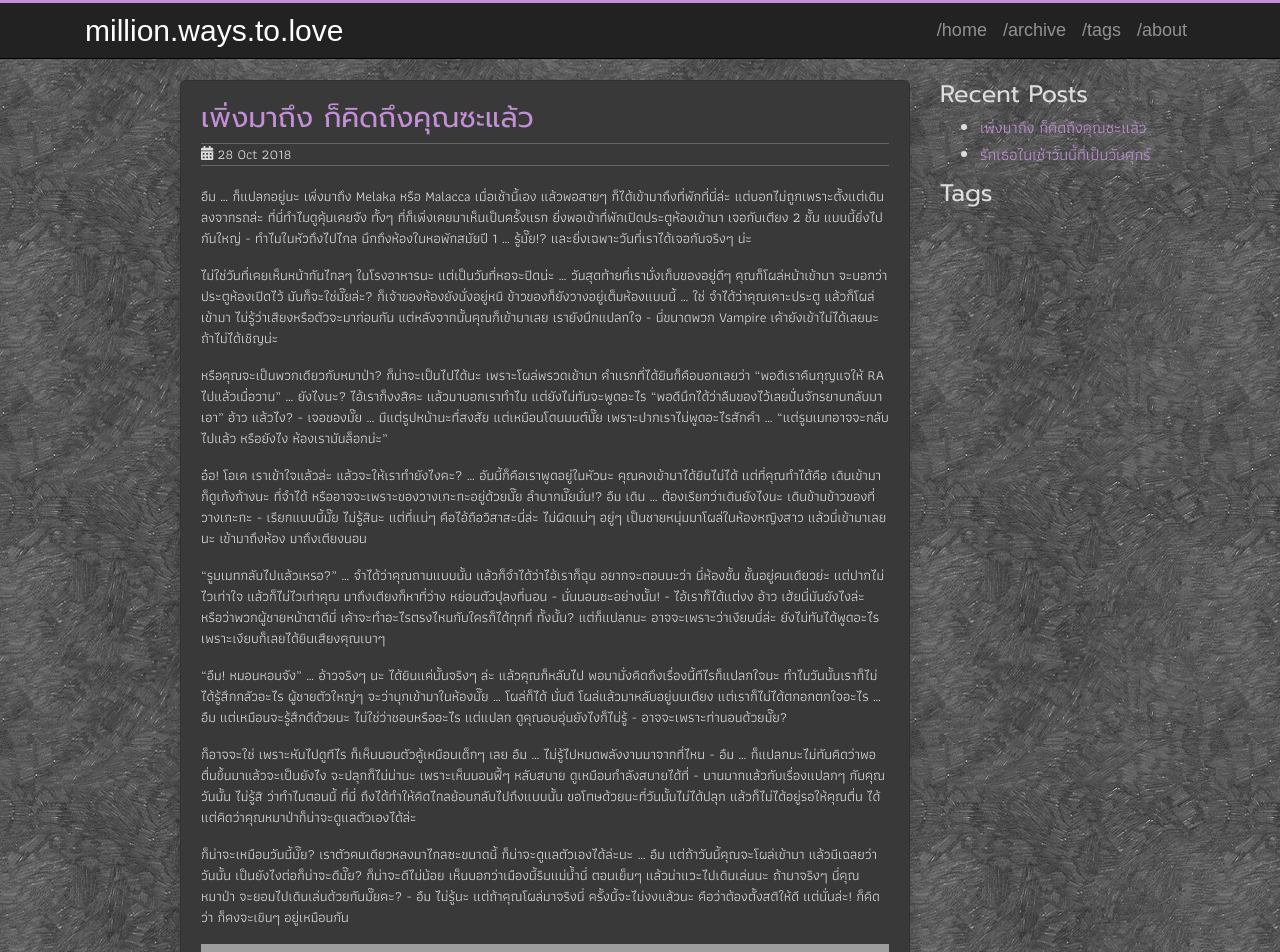
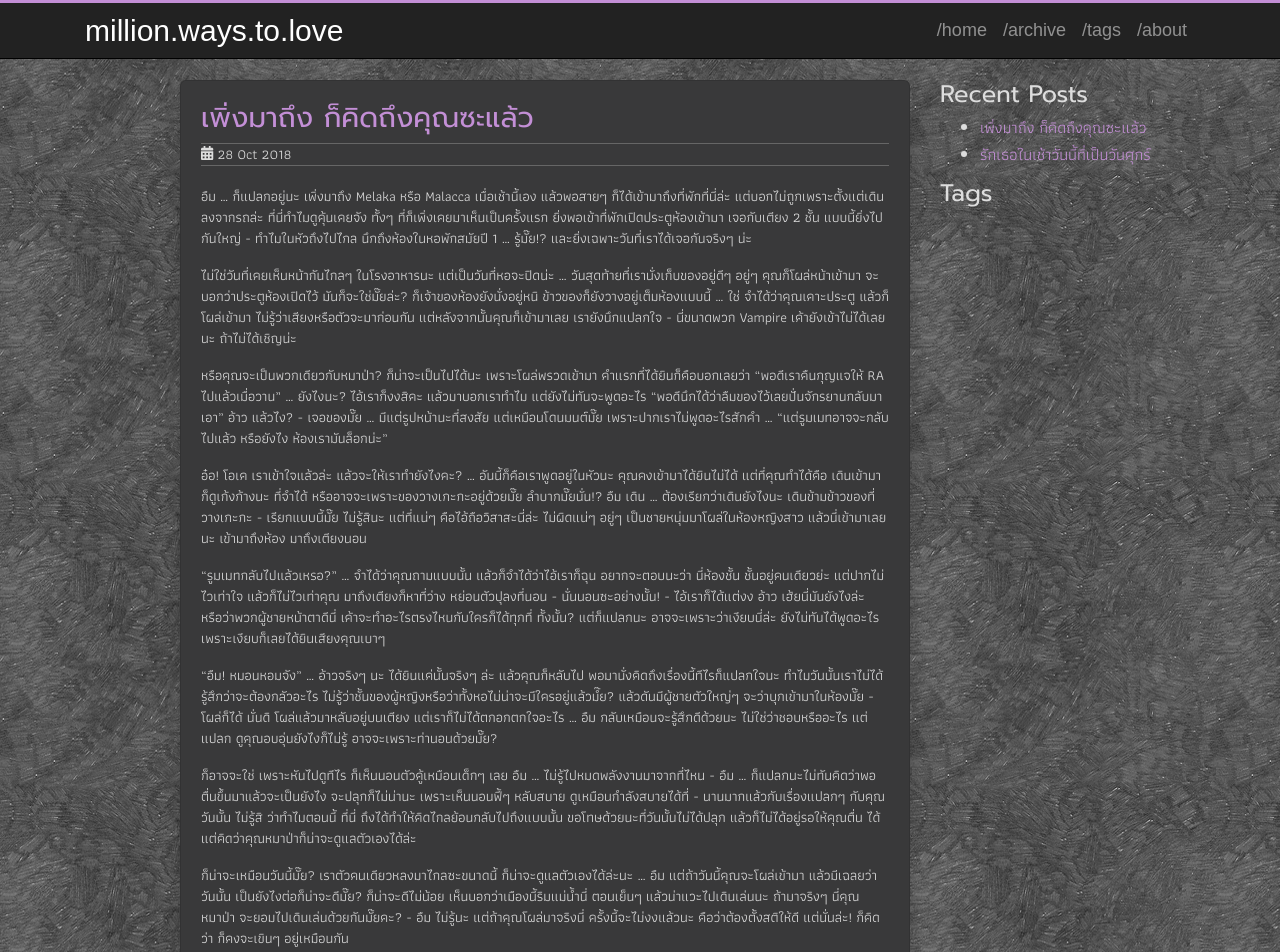
Before and after one commit to sdeehub/love, a Jekyll site: the page built from _posts/2018-10-28-dorm-room.md, in a window 1280 px wide and 1400 px high. Shown: the top 952 px of the window. Built offline with Jekyll 4.4.1, drawn with Linux system fonts in a browser that asks for light colours; comment, search, counter and statistics services are not loaded; some of the changed text lies outside the part shown; grey boxes are pictures that could not be loaded.

Commit message:
fix couple things

```diff
--- a/_posts/2018-10-28-dorm-room.md
+++ b/_posts/2018-10-28-dorm-room.md
@@ -8,7 +8,7 @@ comments: true
 ---
 อืม ... ก็แปลกอยู่นะ เพิ่งมาถึง Melaka หรือ Malacca เมื่อเช้านี้เอง แล้วพอสายๆ ก็ได้เข้ามาถึงที่พักที่นี่ล่ะ แต่บอกไม่ถูกเพราะตั้งแต่เดินลงจากรถล่ะ ที่นี่ทำไมดูคุ้นเคยจัง ทั้งๆ ที่ก็เพิ่งเคยมาเห็นเป็นครั้งแรก ยิ่งพอเข้าที่พักเปิดประตูห้องเข้ามา เจอกับเตียง 2 ชั้น แบบนี้ยิ่งไปกันใหญ่ - ทำไมในหัวถึงไปไกล นึกถึงห้องในหอพักสมัยปี 1 ... รู้มั๊ย!? และยิ่งเฉพาะวันที่เราได้เจอกันจริงๆ น่ะ
 
-ไม่ใช่วันที่เคยเห็นหน้ากันไกลๆ ในโรงอาหารนะ แต่เป็นวันที่หอจะปิดน่ะ ... วันสุดท้ายที่เรานั่งเก็บของอยู่ดีๆ คุณก็โผล่หน้าเข้ามา จะบอกว่าประตูห้องเปิดไว้ มันก็จะใช่มั๊ยล่ะ? ก็เจ้าของห้องยังนั่งอยู่หนิ ข้าวของก็ยังวางอยู่เต็มห้องแบบนี้ ... ใช่ จำได้ว่าคุณเคาะประตู แล้วก็โผล่เข้ามา ไม่รู้ว่าเสียงหรือตัวจะมาก่อนกัน แต่หลังจากนั้นคุณก็เข้ามาเลย เรายังนึกแปลกใจ - นี่ขนาดพวก Vampire เค้ายังเข้าไม่ได้เลยนะ ถ้าไม่ได้เชิญน่ะ
+ไม่ใช่วันที่เคยเห็นหน้ากันไกลๆ ในโรงอาหารนะ แต่เป็นวันที่หอจะปิดน่ะ ... วันสุดท้ายที่เรานั่งเก็บของอยู่ดีๆ อยู่ๆ คุณก็โผล่หน้าเข้ามา จะบอกว่าประตูห้องเปิดไว้ มันก็จะใช่มั๊ยล่ะ? ก็เจ้าของห้องยังนั่งอยู่หนิ ข้าวของก็ยังวางอยู่เต็มห้องแบบนี้ ... ใช่ จำได้ว่าคุณเคาะประตู แล้วก็โผล่เข้ามา ไม่รู้ว่าเสียงหรือตัวจะมาก่อนกัน แต่หลังจากนั้นคุณก็เข้ามาเลย เรายังนึกแปลกใจ - นี่ขนาดพวก Vampire เค้ายังเข้าไม่ได้เลยนะ ถ้าไม่ได้เชิญน่ะ
 
 หรือคุณจะเป็นพวกเดียวกับหมาป่า? ก็น่าจะเป็นไปได้นะ เพราะโผล่พรวดเข้ามา คำแรกที่ได้ยินก็คือบอกเลยว่า "พอดีเราคืนกุญแจให้ RA ไปแล้วเมื่อวาน" ... ยังไงนะ? ไอ้เราก็งงสิคะ แล้วมาบอกเราทำไม แต่ยังไม่ทันจะพูดอะไร "พอดีนึกได้ว่าลืมของไว้เลยปั่นจักรยานกลับมาเอา" อ้าว แล้วไง? - เจอของมั๊ย ... มีแต่รูปหน้านะที่สงสัย แต่เหมือนโดนมนต์มั๊ย เพราะปากเราไม่พูดอะไรสักคำ ... "แต่รูมเมทอาจจะกลับไปแล้ว หรือยังไง ห้องเรามันล็อกน่ะ"
 
@@ -16,7 +16,7 @@ comments: true
 
 "รูมเมทกลับไปแล้วเหรอ?" ... จำได้ว่าคุณถามแบบนั้น แล้วก็จำได้ว่าไอ้เราก็ฉุน อยากจะตอบนะว่า นี่ห้องชั้น ชั้นอยู่คนเดียวย่ะ แต่ปากไม่ไวเท่าใจ แล้วก็ไม่ไวเท่าคุณ มาถึงเตียงก็หาที่ว่าง หย่อนตัวปุลงที่นอน - นั่นนอนซะอย่างนั้น! - ไอ้เราก็ได้แต่งง อ้าว เฮ้ยนี่มันยังไงล่ะ หรือว่าพวกผู้ชายหน้าตาดีนี่ เค้าจะทำอะไรตรงไหนกับใครก็ได้ทุกที่ ทั้งนั้น? แต่ก็แปลกนะ อาจจะเพราะว่าเงียบนี่ล่ะ ยังไม่ทันได้พูดอะไร เพราะเงียบก็เลยได้ยินเสียงคุณเบาๆ
 
-"อืม! หมอนหอมจัง" ... อ้าวจริงๆ นะ ได้ยินแค่นั้นจริงๆ ล่ะ แล้วคุณก็หลับไป พอมานั่งคิดถึงเรื่องนี้ทีไรก็แปลกใจนะ ทำไมวันนั้นเราก็ไม่ได้รู้สึกกลัวอะไร ผู้ชายตัวใหญ่ๆ จะว่าบุกเข้ามาในห้องมั๊ย ... โผล่ก็ได้ นั่นดิ โผล่แล้วมาหลับอยู่บนเตียง แต่เราก็ไม่ได้ตกอกตกใจอะไร ... อืม แต่เหมือนจะรู้สึกดีด้วยนะ ไม่ใช่ว่าชอบหรืออะไร แต่แปลก ดูคุณอบอุ่นยังไงก็ไม่รู้ - อาจจะเพราะท่านอนด้วยมั๊ย?
+"อืม! หมอนหอมจัง" ... อ้าวจริงๆ นะ ได้ยินแค่นั้นจริงๆ ล่ะ แล้วคุณก็หลับไป พอมานั่งคิดถึงเรื่องนี้ทีไรก็แปลกใจนะ ทำไมวันนั้นเราไม่ได้รู้สึกว่าจะต้องกลัวอะไร ไม่รู้ว่าชั้นของผู้หญิงหรือว่าทั้งหอไม่น่าจะมีใครอยู่แล้วมํ๊ย? แล้วดันมีผู้ชายตัวใหญ่ๆ จะว่าบุกเข้ามาในห้องมั๊ย - โผล่ก็ได้ นั่นดิ โผล่แล้วมาหลับอยู่บนเตียง แต่เราก็ไม่ได้ตกอกตกใจอะไร ... อืม กลับเหมือนจะรู้สึกดีด้วยนะ ไม่ใช่ว่าชอบหรืออะไร แต่แปลก ดูคุณอบอุ่นยังไงก็ไม่รู้ อาจจะเพราะท่านอนด้วยมั๊ย?
 
 ก็อาจจะใช่ เพราะหันไปดูทีไร ก็เห็นนอนตัวคู้เหมือนเด็กๆ เลย อืม ... ไม่รู้ไปหมดพลังงานมาจากที่ไหน - อืม ... ก็แปลกนะไม่ทันคิดว่าพอตื่นขึ้นมาแล้วจะเป็นยังไง จะปลุกก็ไม่น่านะ เพราะเห็นนอนฟี้ๆ หลับสบาย ดูเหมือนกำลังสบายได้ที่ - นานมากแล้วกับเรื่องแปลกๆ กับคุณวันนั้น ไม่รู้สิ ว่าทำไมตอนนี้ ที่นี่ ถึงได้ทำให้คิดไกลย้อนกลับไปถึงแบบนั้น ขอโทษด้วยนะที่วันนั้นไม่ได้ปลุก แล้วก็ไม่ได้อยู่รอให้คุณตื่น ได้แต่คิดว่าคุณหมาป่าก็น่าจะดูแลตัวเองได้ล่ะ
 
@@ -26,4 +26,4 @@ comments: true
 <iframe style="width:100%;height:100%;position:absolute;top:0;left:0;" src="https://www.youtube.com/embed/C4DcS4DUvao" frameborder="0" allow="autoplay; encrypted-media" allowfullscreen>
 </iframe>
 </div>
-<br />จากที่นี่ Malacca นะ <i class="fa fa-heart" style="color:#C38FD6"></i> สบายดีมั๊ยคะ!? คุณหมาป่าของชั้น
+<br />จากที่นี่ Melaka นะ <i class="fa fa-heart" style="color:#C38FD6"></i> สบายดีมั๊ยคะ!? คุณหมาป่าของชั้น
```
